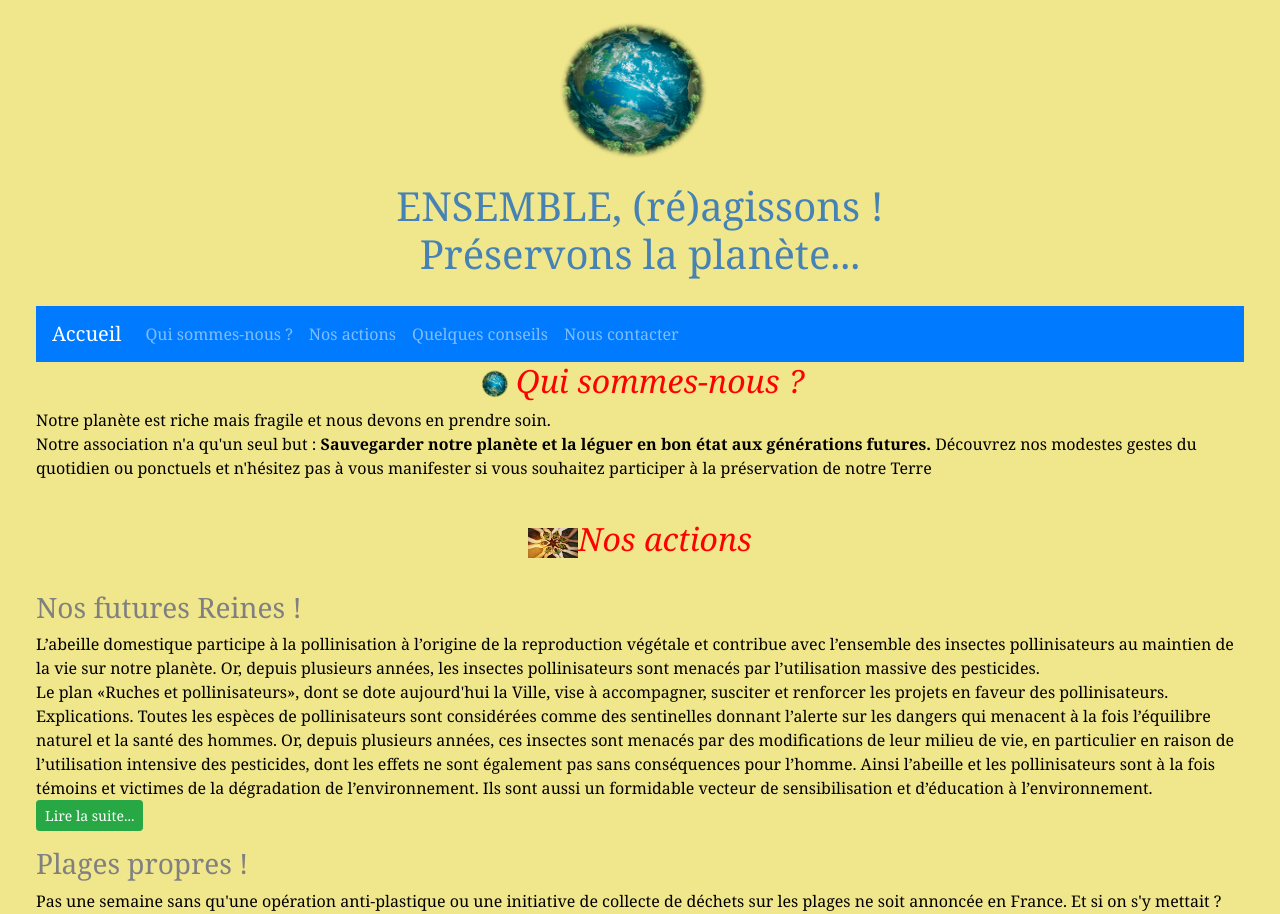
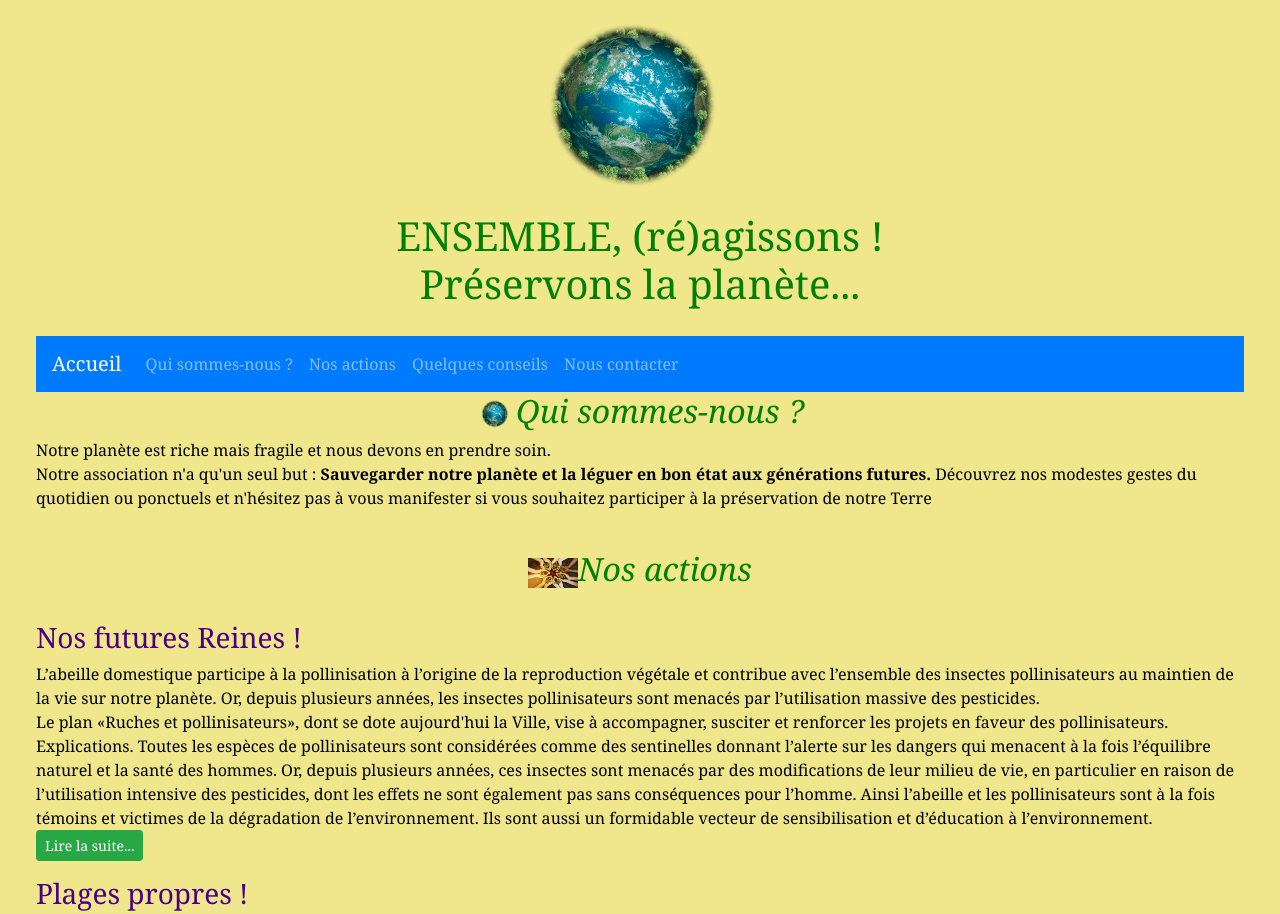
Before and after one commit to Steph0684/mon-asso-0821, a plain HTML site: page index.html in a window 1280 px wide. Shown: the top 914 px of the page. Drawn offline with nearby package versions, Linux system fonts and the light colour scheme; a script that the page names is missing.

Commit message:
ajout test1

```diff
--- a/index.html
+++ b/index.html
@@ -16,7 +16,7 @@
   <script src="script.js"></script>
 
   <header class="header">
-      <figure><img class="logo" src="Images/logo1.png" width="220" height="150" alt="logo"/></figure>
+      <figure><img class="logo" src="Images/logo1.png" width="250" height="180" alt="logo"/></figure>
       <h1 class="title-important">ENSEMBLE, (ré)agissons !<br>Préservons la planète...</h1>
   </header>
 <div style="padding:20px;"><!---, style bootstrap : Espace entre header et nav--->
--- a/style.css
+++ b/style.css
@@ -4,7 +4,7 @@
     float:CENTER; margin: 0px 0 0px;
 }
 .title-important{
-    color:steelblue
+    color:green;
 }
 .header{
     text-align: center;
@@ -23,17 +23,17 @@ body{
 
                                                             /* Les titres et sous-titres */
 h2{
-    color:red;
+    color:green;
     text-align:center;
 }
 h3{
-    color:grey;
+    color:indigo;
 }
 .sous-titre-reine , .sous-titre-plage{
     text-align: center;
 }
 h4{
-    color:red;
+    color : indigo;
     padding:10px;
 }
 
```
